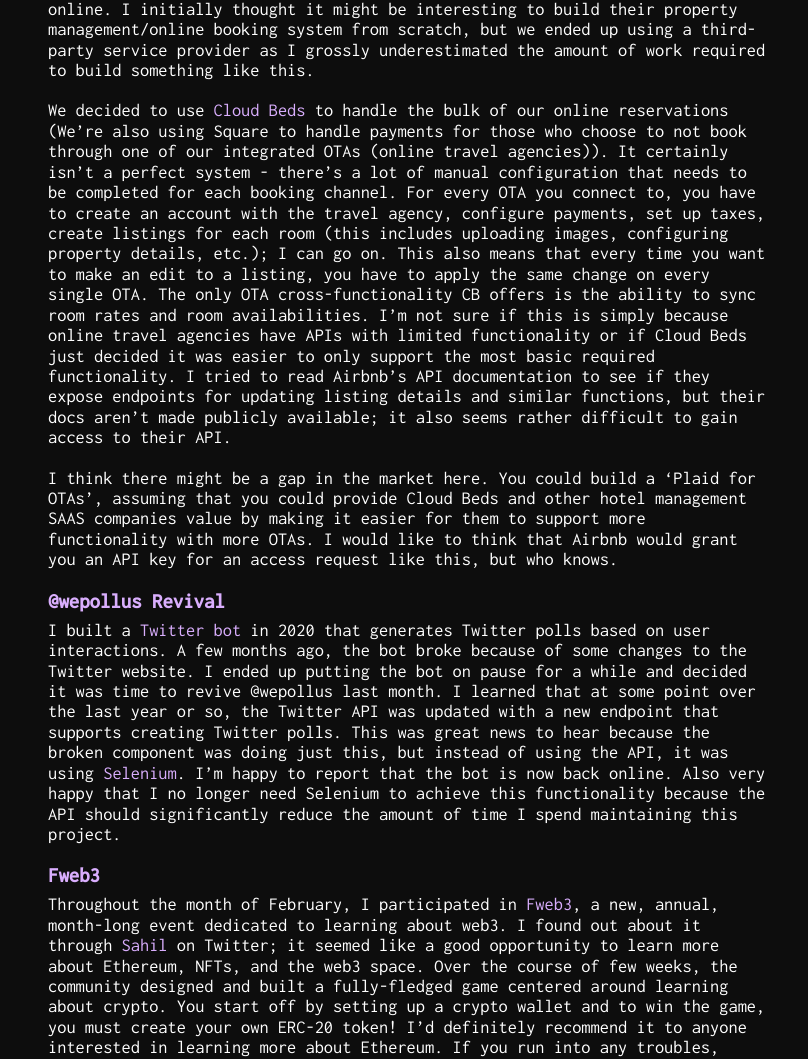
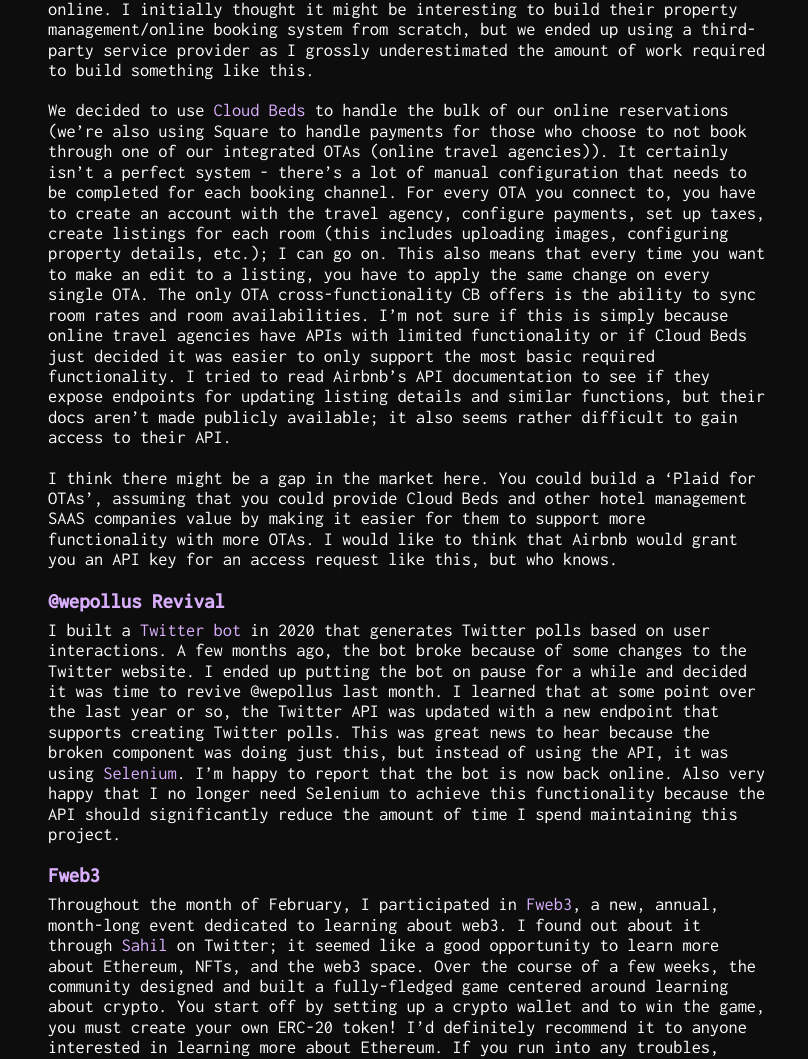
Before and after one commit to walkersutton/walkersutton.github.io, a Jekyll site: the page built from _posts/2022-03-29-march-retro.md, in a window 1280 px wide. Shown: the part 463-1522 px from the top of the page, without its empty margins (232-1040 px from the left). Built offline with Jekyll 4.4.1, drawn with Linux system fonts in a browser that asks for light colours; some of the changed text lies outside the part shown.

Commit message:
smol changes

```diff
--- a/_posts/2022-03-29-march-retro.md
+++ b/_posts/2022-03-29-march-retro.md
@@ -17,7 +17,7 @@
 ### [The Inn at Orient](https://theinnatorient.com)
 My parents sold their house last spring and bought [an inn](https://theinnatorient.com)! They've been working on lots of renovations over the past year, and just a few weeks ago, they welcomed their first guests. I was asked to help get the business set up online. I initially thought it might be interesting to build their property management/online booking system from scratch, but we ended up using a third-party service provider as I grossly underestimated the amount of work required to build something like this.
 
-We decided to use [Cloud Beds](https://cloudbeds.com) to handle the bulk of our online reservations (We're also using Square to handle payments for those who choose to not book through one of our integrated OTAs (online travel agencies)). It certainly isn't a perfect system - there's a lot of manual configuration that needs to be completed for each booking channel. For every OTA you connect to, you have to create an account with the travel agency, configure payments, set up taxes, create listings for each room (this includes uploading images, configuring property details, etc.); I can go on. This also means that every time you want to make an edit to a listing, you have to apply the same change on every single OTA. The only OTA cross-functionality CB offers is the ability to sync room rates and room availabilities. I'm not sure if this is simply because online travel agencies have APIs with limited functionality or if Cloud Beds just decided it was easier to only support the most basic required functionality. I tried to read Airbnb's API documentation to see if they expose endpoints for updating listing details and similar functions, but their docs aren't made publicly available; it also seems rather difficult to gain access to their API.
+We decided to use [Cloud Beds](https://cloudbeds.com) to handle the bulk of our online reservations (we're also using Square to handle payments for those who choose to not book through one of our integrated OTAs (online travel agencies)). It certainly isn't a perfect system - there's a lot of manual configuration that needs to be completed for each booking channel. For every OTA you connect to, you have to create an account with the travel agency, configure payments, set up taxes, create listings for each room (this includes uploading images, configuring property details, etc.); I can go on. This also means that every time you want to make an edit to a listing, you have to apply the same change on every single OTA. The only OTA cross-functionality CB offers is the ability to sync room rates and room availabilities. I'm not sure if this is simply because online travel agencies have APIs with limited functionality or if Cloud Beds just decided it was easier to only support the most basic required functionality. I tried to read Airbnb's API documentation to see if they expose endpoints for updating listing details and similar functions, but their docs aren't made publicly available; it also seems rather difficult to gain access to their API.
 
 I think there might be a gap in the market here. You could build a 'Plaid for OTAs', assuming that you could provide Cloud Beds and other hotel management SAAS companies value by making it easier for them to support more functionality with more OTAs. I would like to think that Airbnb would grant you an API key for an access request like this, but who knows.
 
@@ -25,7 +25,7 @@
 I built a [Twitter bot](https://twitter.com/wepollus) in 2020 that generates Twitter polls based on user interactions. A few months ago, the bot broke because of some changes to the Twitter website. I ended up putting the bot on pause for a while and decided it was time to revive @wepollus last month. I learned that at some point over the last year or so, the Twitter API was updated with a new endpoint that supports creating Twitter polls. This was great news to hear because the broken component was doing just this, but instead of using the API, it was using [Selenium](https://www.selenium.dev/). I'm happy to report that the bot is now back online. Also very happy that I no longer need Selenium to achieve this functionality because the API should significantly reduce the amount of time I spend maintaining this project.
 
 ### [Fweb3](https://fweb3.xyz)
-Throughout the month of February, I participated in [Fweb3](https://fweb3.xyz), a new, annual, month-long event dedicated to learning about web3. I found out about it through [Sahil](https://twitter.com/shl/status/1488562644223082497) on Twitter; it seemed like a good opportunity to learn more about Ethereum, NFTs, and the web3 space. Over the course of few weeks, the community designed and built a fully-fledged game centered around learning about crypto. You start off by setting up a crypto wallet and to win the game, you must create your own ERC-20 token! I'd definitely recommend it to anyone interested in learning more about Ethereum. If you run into any troubles, there's a great Discord community that will help you.
+Throughout the month of February, I participated in [Fweb3](https://fweb3.xyz), a new, annual, month-long event dedicated to learning about web3. I found out about it through [Sahil](https://twitter.com/shl/status/1488562644223082497) on Twitter; it seemed like a good opportunity to learn more about Ethereum, NFTs, and the web3 space. Over the course of a few weeks, the community designed and built a fully-fledged game centered around learning about crypto. You start off by setting up a crypto wallet and to win the game, you must create your own ERC-20 token! I'd definitely recommend it to anyone interested in learning more about Ethereum. If you run into any troubles, there's a great Discord community that will help you.
 
 ## Wrap Up
 
```
Also changed, not shown: other parts of _posts/2022-03-29-march-retro.md (+1 -1 lines).
